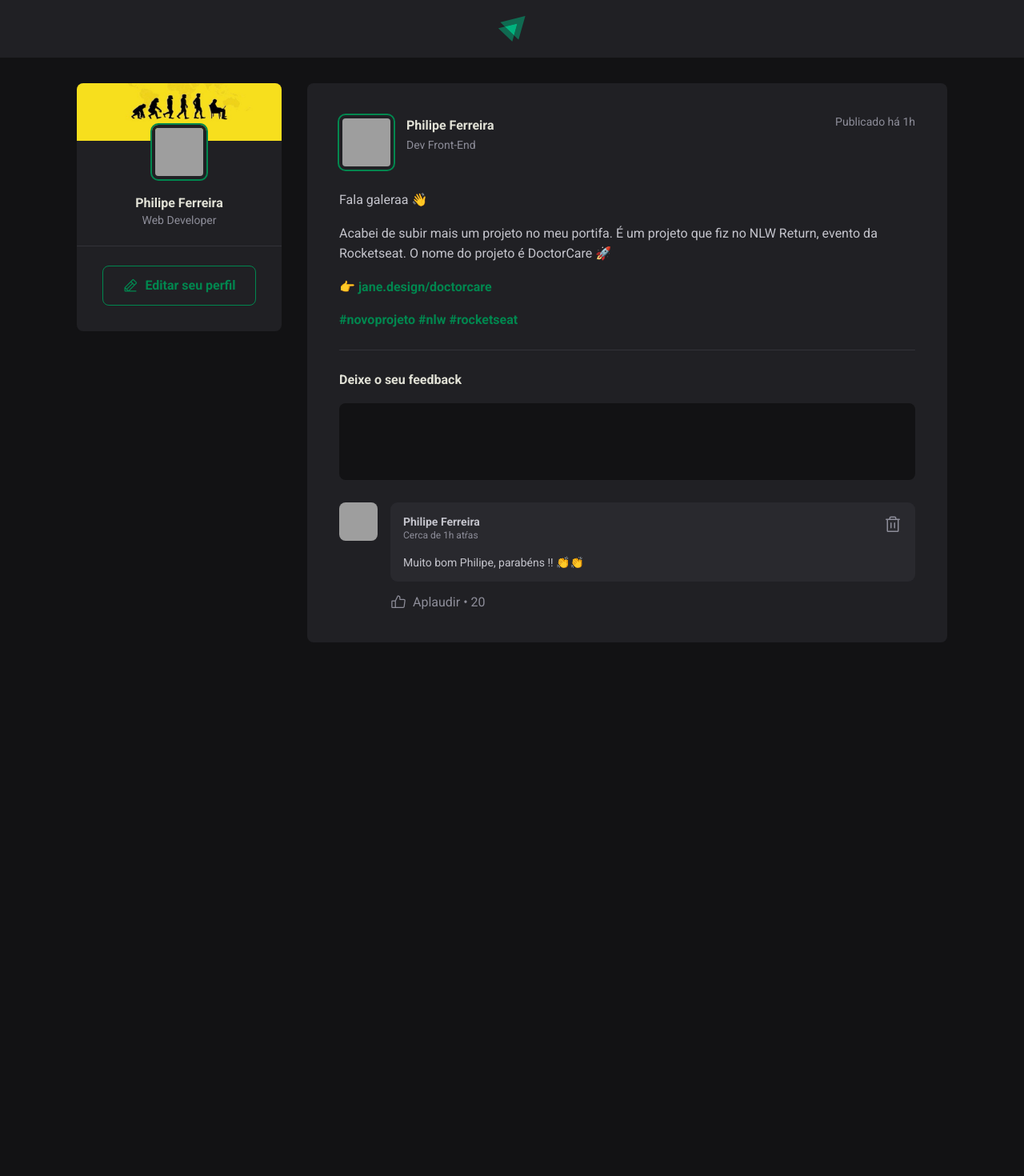
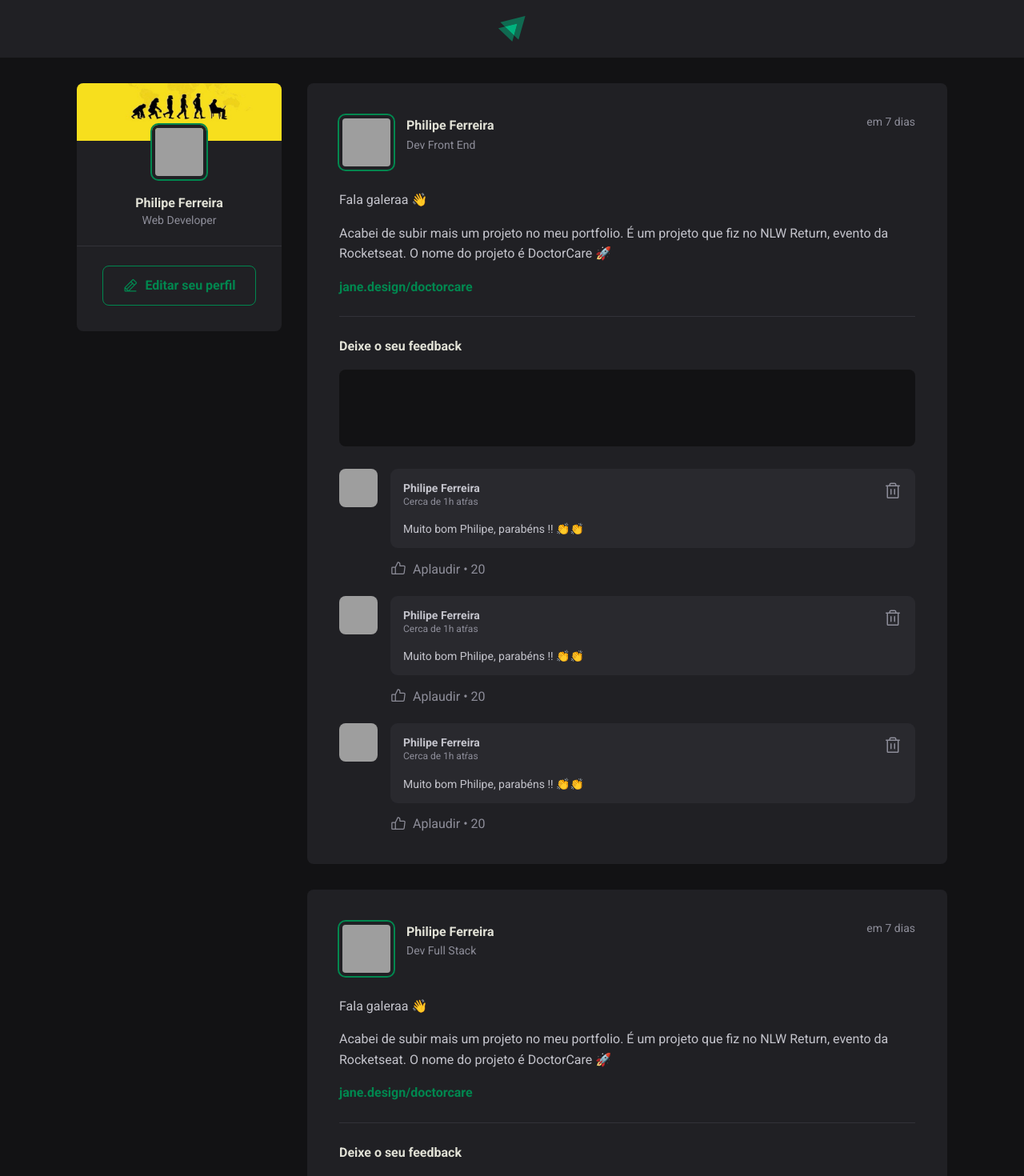
Before and after one commit to PhilipeF/react-feed, a React (Vite) app: page / in a window 1280 px wide. Shown: the top 1470 px of the page at 80% size. Before the commit the page ends 835 px from the top, so only its background shows below. Built offline with nearby package versions, Linux system fonts and the light colour scheme; grey boxes are pictures that could not be loaded.

Commit message:
Feat: Interando o Header e o Content do component POST

```diff
--- a/package.json
+++ b/package.json
@@ -11,6 +11,7 @@
   },
   "dependencies": {
     "@phosphor-icons/react": "^2.0.15",
+    "date-fns": "^2.30.0",
     "react": "^18.2.0",
     "react-dom": "^18.2.0"
   },
--- a/src/App.jsx
+++ b/src/App.jsx
@@ -21,6 +21,20 @@
     ],
     publisheAt: new Date('Wed Dec 06 2023 11:35:48'),
   },
+  {
+    id: 2,
+    author: {
+      avatarUrl: "https://github.com/philipeF.png",
+      name: "Philipe Ferreira",
+      role: "Dev Full Stack"
+    },
+    content: [
+      { type: 'paragraph', content: 'Fala galeraa 👋' },
+      { type: 'paragraph', content: 'Acabei de subir mais um projeto no meu portfolio. É um projeto que fiz no NLW Return, evento da Rocketseat. O nome do projeto é DoctorCare 🚀 ' },
+      { type: 'link', content: 'jane.design/doctorcare' }
+    ],
+    publisheAt: new Date('Wed Dec 06 2023 11:35:48'),
+  },
 ]
 
 function App() {
@@ -31,7 +45,13 @@
         <Sidebar />
         <main>
           {posts.map(post => {
-            return <Post/>
+            return (
+              <Post
+                author={post.author}
+                content={post.content}
+                publisheAt={post.publisheAt}
+              />
+            )
           })}
         </main>
       </div>
--- a/src/components/Post.jsx
+++ b/src/components/Post.jsx
@@ -1,36 +1,45 @@
 import { Avatar } from "./Avatar";
 import { Comment } from "./Comment";
 
+import { format, formatDistanceToNow } from 'date-fns';
+import ptBR from "date-fns/locale/pt-BR";
+
 import styles from "./Post.module.css";
 
-export function Post() {
+export function Post({ author, publisheAt, content }) {
+
+    const publisheDateFormatad = format(publisheAt, "d 'de' LLLL 'às' HH:mm'h'", {
+        locale: ptBR
+    })
+
+    const publishedDateRelativeToNow = formatDistanceToNow(publisheAt, {
+        locale: ptBR,
+        addSuffix: true
+    })
+
     return (
         <article className={styles.post}>
             <header>
                 <div className={styles.author}>
-                    <Avatar hasBorder src="https://github.com/natamartins.png" />
+                    <Avatar src={author.avatarUrl} />
                     <div className={styles.authorInfo}>
-                        <strong>Philipe Ferreira</strong>
-                        <span>Dev Front-End</span>
+                        <strong>{author.name}</strong>
+                        <span>{author.role}</span>
                     </div>
                 </div>
 
-                <time dateTime="2023-11-29"> Publicado há 1h</time>
+                <time title={publisheDateFormatad} dateTime={publisheAt.toISOString()}>
+                    {publishedDateRelativeToNow}
+                </time>
             </header>
-
             <div className={styles.content}>
-                <p>Fala galeraa 👋</p>
-
-                <p>Acabei de subir mais um projeto no meu portifa. É um projeto que fiz no NLW Return, evento da Rocketseat. O nome do projeto é DoctorCare 🚀 </p>
-
-                <p>
-                    👉 <a href="#">jane.design/doctorcare</a>
-                </p>
-                <p>
-                    <a href="#"> #novoprojeto </a>
-                    <a href="#"> #nlw </a>
-                    <a href="#"> #rocketseat</a>
-                </p>
+                {content.map(line => {
+                    if (line.type === 'paragraph') {
+                        return <p>{line.content}</p>;
+                    } else if (line.type === 'link') {
+                        return <p><a href="#">{line.content}</a></p>
+                    }
+                })}
             </div >
             <form className={styles.commentForm}>
                 <strong>Deixe o seu feedback</strong>
@@ -41,6 +50,8 @@
             </form>
             <div className={styles.commetList}>
                 <Comment />
+                <Comment />
+                <Comment />
             </div>
         </article >
     )
```
Also changed, not shown: 1 other file (tests, documents, lock files or other folders).
